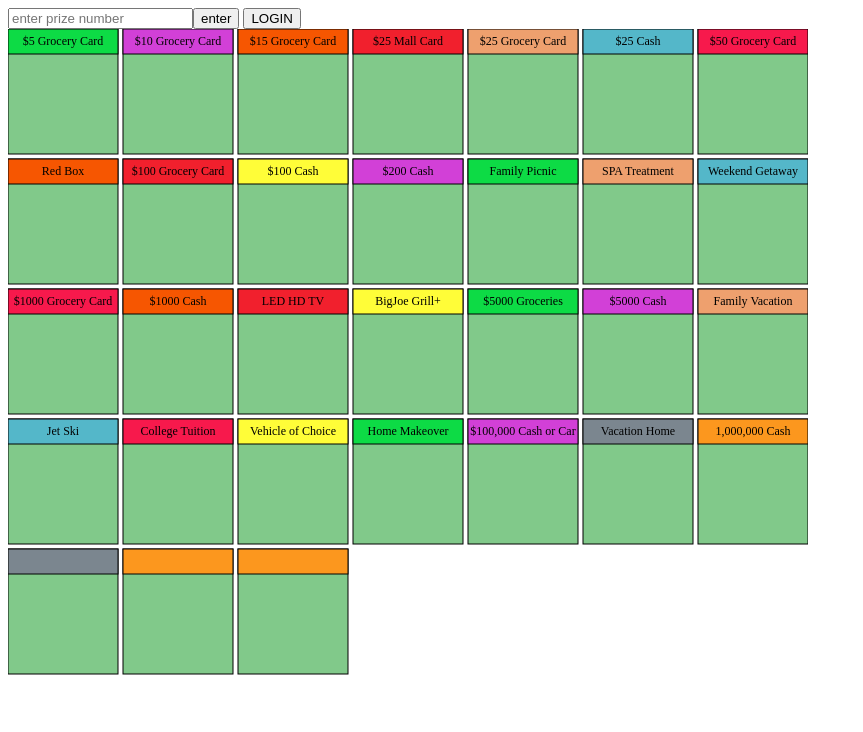
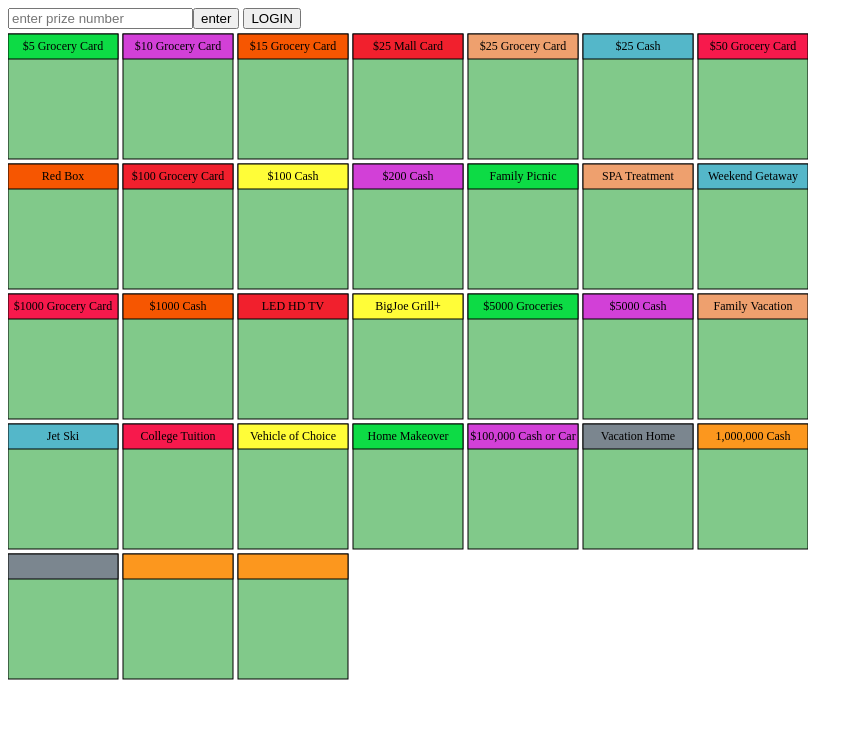
Before and after one commit to dcorns/monopoly_give_away, a website: page public/index.html in a window 1280 px wide. Shown: the whole page, without its empty margins (0-863 px from the left). Drawn offline with Linux system fonts and the light colour scheme.

Commit message:
correct positioning errors in svg elements

```diff
--- a/public/index.html
+++ b/public/index.html
@@ -10,7 +10,7 @@
 <input id="ticket" type="text" placeholder="enter prize number"><button id="btnEnter" type="button">enter</button>
 <button id="login" type="button">LOGIN</button>
 <main>
-    <svg width="800" height="700" viewBox="-400 -300 800 700" id="prizes">
+    <svg width="800" height="700" viewBox="-400 -300 800 690" id="prizes">
         <rect id="p0" x="-400" y="-300" width="110" height="125" fill="#81C98A" stroke="black" data-winner=""></rect>
         <rect id="p0" x="-400" y="-300" width="110" height="25" fill="#0DDB45" stroke="black"></rect>
         <text id="t0" x="-345" y="-284" font-size="12px" text-anchor="middle" pointer-events="none">$5 Grocery Card</text>
@@ -162,17 +162,17 @@
         <rect id="p28" x="-400" y="220" width="110" height="125" fill="#81C98A" stroke="black"></rect>
         <rect id="p28" x="-400" y="220" width="110" height="25" fill="#7B868F" stroke="black"></rect>
         <text id="t28" x="-345" y="236" font-size="12px" text-anchor="middle" pointer-events="none"></text>
-        <text id="w28" x="-345" y="250" font-size="18px" text-anchor="middle" fill="black" pointer-events="none"></text>
+        <text id="w28" x="-345" y="270" font-size="18px" text-anchor="middle" fill="black" pointer-events="none"></text>
 
         <rect id="p29" x="-285" y="220" width="110" height="125" fill="#81C98A" stroke="black"></rect>
         <rect id="p29" x="-285" y="220" width="110" height="25" fill="#FC971E" stroke="black"></rect>
         <text id="t29" x="-230" y="236" font-size="12px" text-anchor="middle" pointer-events="none"></text>
-        <text id="w29" x="-230" y="250" font-size="18px" text-anchor="middle" fill="black" pointer-events="none"></text>
+        <text id="w29" x="-230" y="270" font-size="18px" text-anchor="middle" fill="black" pointer-events="none"></text>
 
         <rect id="p30" x="-170" y="220" width="110" height="125" fill="#81C98A" stroke="black"></rect>
         <rect id="p30" x="-170" y="220" width="110" height="25" fill="#FC971E" stroke="black"></rect>
         <text id="t30" x="-115" y="236" font-size="12px" text-anchor="middle" pointer-events="none"></text>
-        <text id="w30" x="-115" y="250" font-size="18px" text-anchor="middle" fill="black" pointer-events="none"></text>
+        <text id="w30" x="-115" y="270" font-size="18px" text-anchor="middle" fill="black" pointer-events="none"></text>
 
         <circle id="goBack" r="4" cx="-500" cy="-400" fill="#81C98A"></circle>
         <text id="winnerTxt" class=winnerTxt x="-500" y="-400" font-size="8" text-anchor="middle" pointer-events="none">0</text>
--- a/public/main.js
+++ b/public/main.js
@@ -51,10 +51,10 @@ view.setCurrent = (prop, val) => {
 };
 view.positionViewBox = (x, y, elId) => {
   let el = document.getElementById(elId);
-  let test = el.getAttribute('viewBox');
+  //let test = el.getAttribute('viewBox');
   let w = el.width.baseVal.value;
   let allofit = el.viewBox.baseVal;
-  el.setAttribute('viewBox', `${x} ${y} 112 75`);
+  el.setAttribute('viewBox', `${x} ${y} 112 95`);
 };
 view.setWinningTicketOnPrizeCard = (prize) => {
   const winningTicket = checkForRareTicket(prize);
@@ -312,7 +312,7 @@ function reset(e) {
   addTxt10.setAttribute('x', '500');
   addTxt12.setAttribute('x', '500');
   addTxt14.setAttribute('x', '500');
-  svgRoot.setAttribute('viewBox', '-400 -300 800 600');
+  svgRoot.setAttribute('viewBox', '-400 -300 800 690');
   if (prizeChanged(currentPrize.tickets.partList)) {
     console.log('updating prize');
     updatePrize(currentPrize);
```
